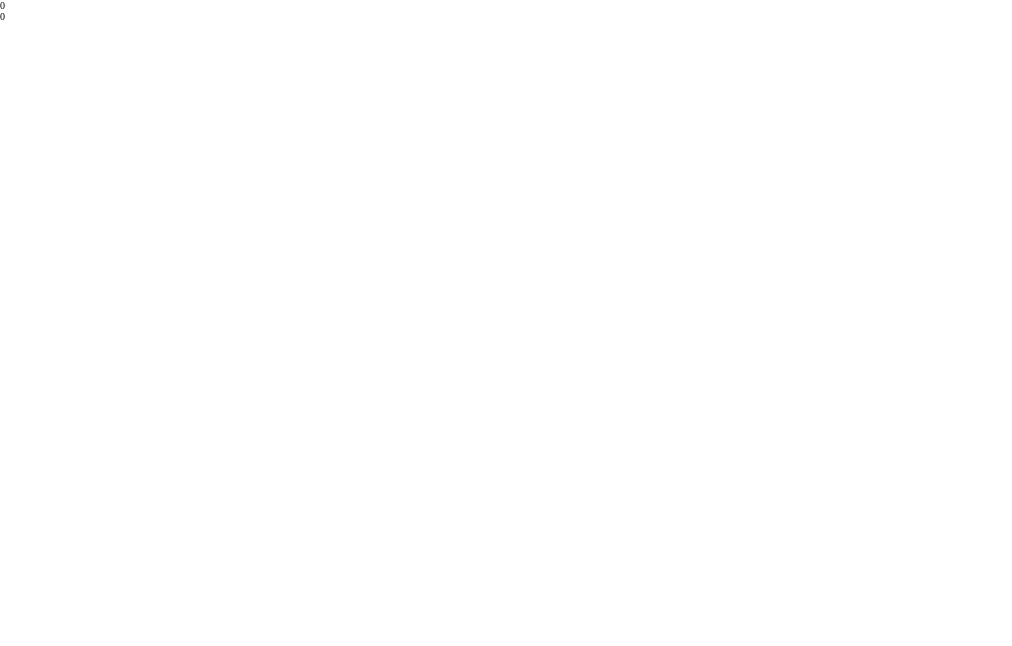
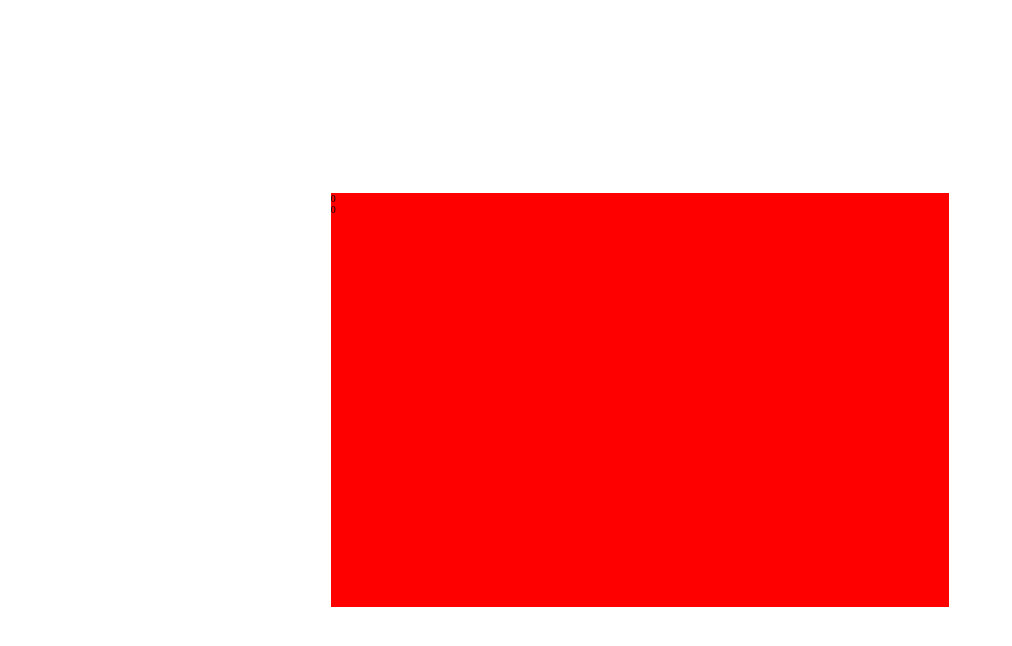
Before and after one commit to Beast-Code9999/Tic-Tac-Toe-New, a plain HTML site: page index.html in a window 1280 px wide. Shown: the whole page, without its empty margins (0-1012 px from the left). Drawn offline with Linux system fonts and the light colour scheme.

Commit message:
testing css for tictactoe div

```diff
--- a/style.css
+++ b/style.css
@@ -9,9 +9,31 @@ html {
   font-size: 62.5%; }
 
 body {
-  box-sizing: border-box; }
+  box-sizing: border-box;
+  height: 100vh;
+  display: flex;
+  justify-content: center;
+  align-items: center;
+}
 
 
-#tictactoe {
+.tictactoe {
+    width: 61.84rem;
+    height: 41.44rem;
+    background-color: red;
+}
+
+
+
+.tictactoe__scoreboard {
 
 }
+.tictactoe__score {
+
+}
+.tictactoe__score--player {
+
+}
+.tictactoe__score--computer {
+
+}
```
